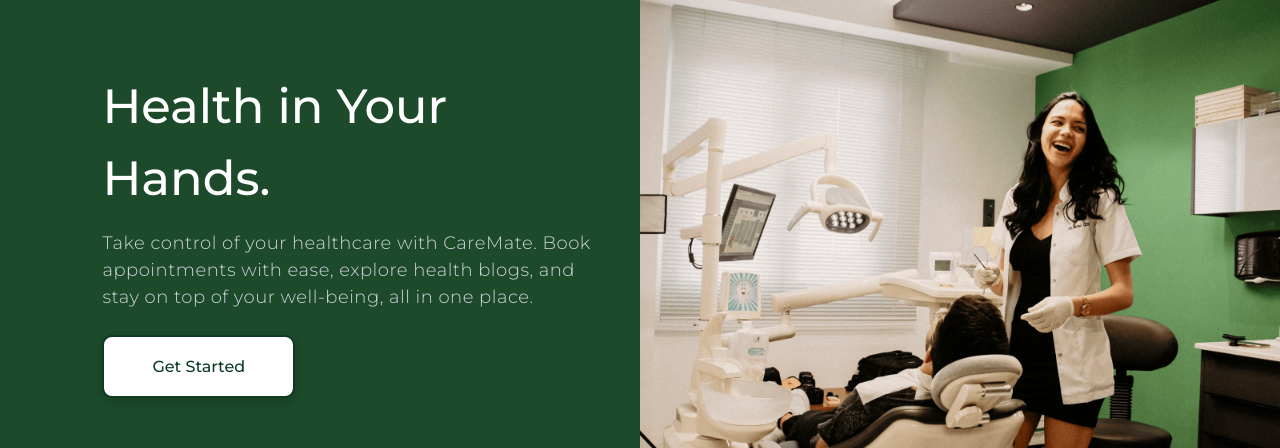
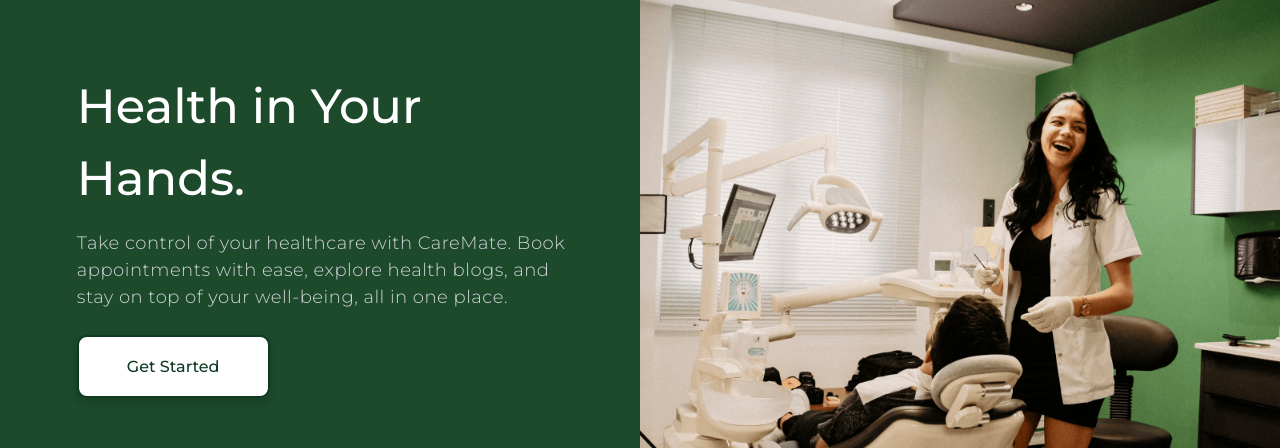
Before and after one commit to dhruvjain2003/Doctor-Appointment, a Next.js app: page / in a window 1280 px wide. Shown: the part 258-706 px from the top of the page. Built offline with nearby package versions, Linux system fonts and the light colour scheme; no server answers.

Commit message:
fixed space of home page

```diff
--- a/app/page.module.css
+++ b/app/page.module.css
@@ -12,13 +12,13 @@
 }
 
 .heroContent {
-    width: 50%;
+    width: 45%;
     max-width: 600px;
     display: flex;
     flex-direction: column;
     justify-content: center;
     align-items: flex-start;
-    padding-left: 8%;
+    padding-left: 6%;
 }
 
 .heroContent h1 {
```
